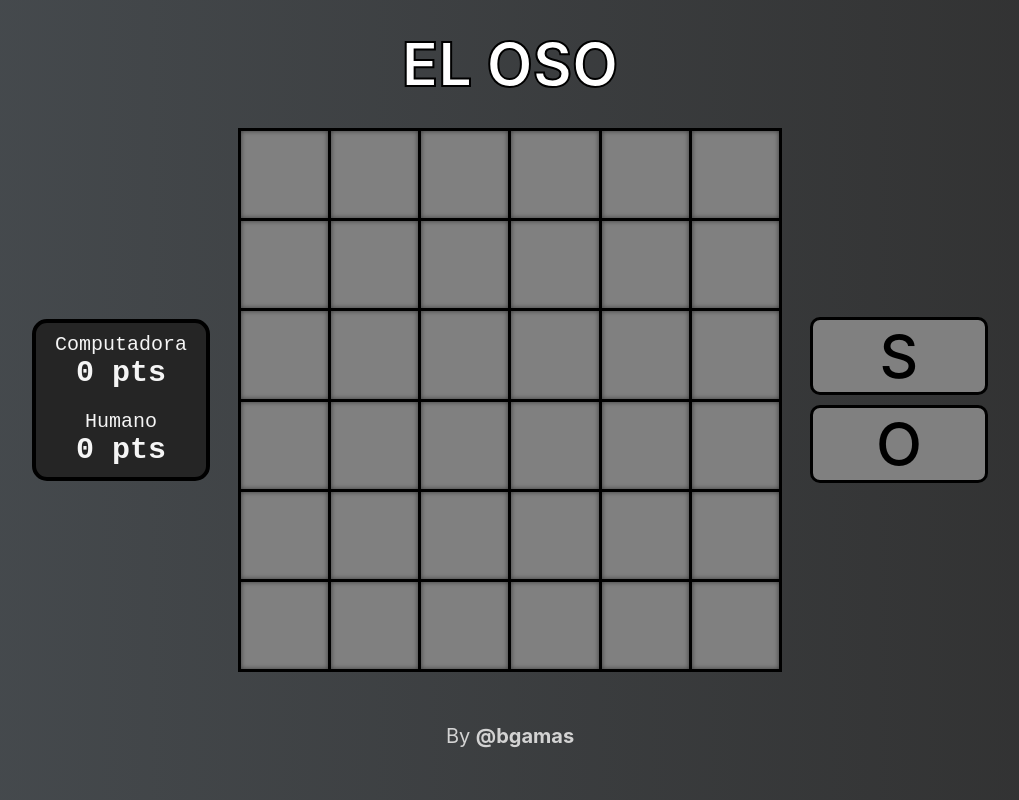
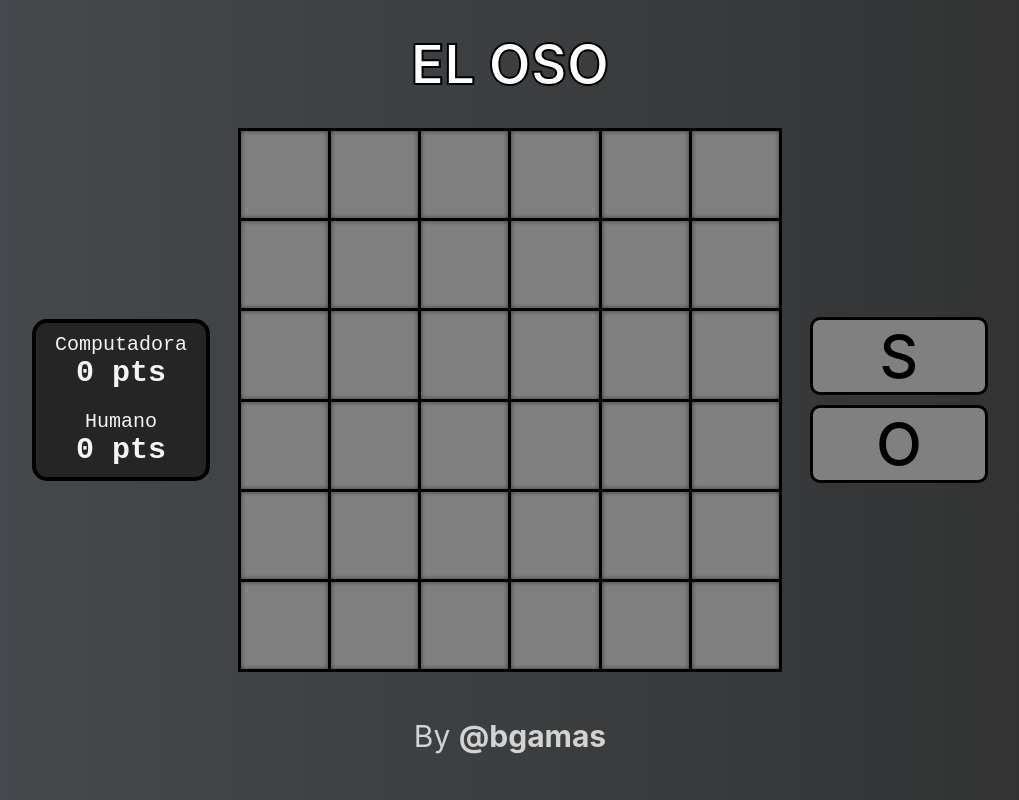
Before and after one commit to bryangamas/el-oso, a React (Create React App) app: page / in a window 1280 px wide. Shown: the whole page, without its empty margins (130-1149 px from the left). Built offline with nearby package versions, Linux system fonts and the light colour scheme.

Commit message:
fix: font sizes on header and footer

```diff
--- a/src/styles/components/Footer.css
+++ b/src/styles/components/Footer.css
@@ -8,3 +8,9 @@
   color: inherit;
   font-weight: bold;
 }
+
+@media (min-width: 600px) {
+  .Footer {
+    font-size: 3rem;
+  }
+}
--- a/src/styles/components/Header.css
+++ b/src/styles/components/Header.css
@@ -8,6 +8,6 @@
 
 @media (min-width: 600px) {
   .Header__title {
-    font-size: 6rem;
+    font-size: 5.5rem;
   }
 }
```
